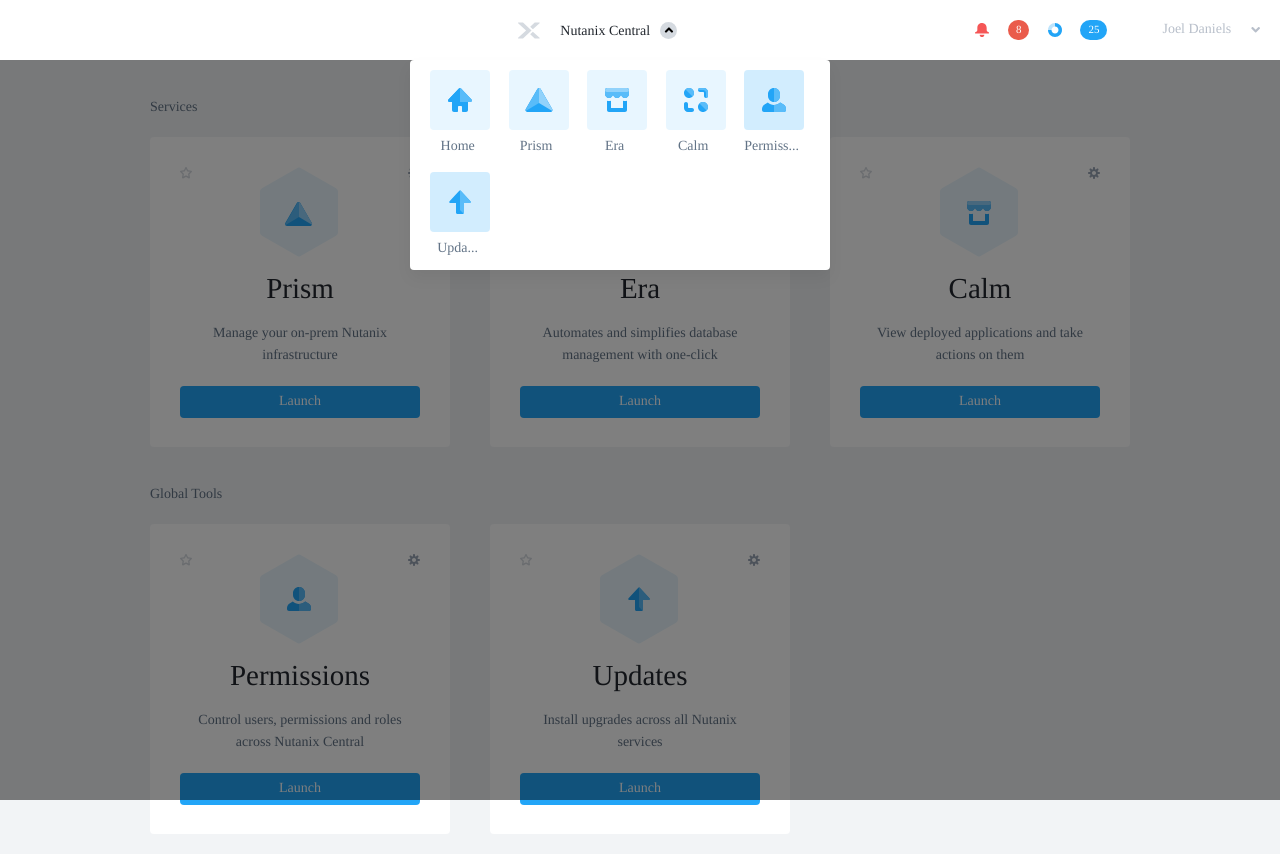
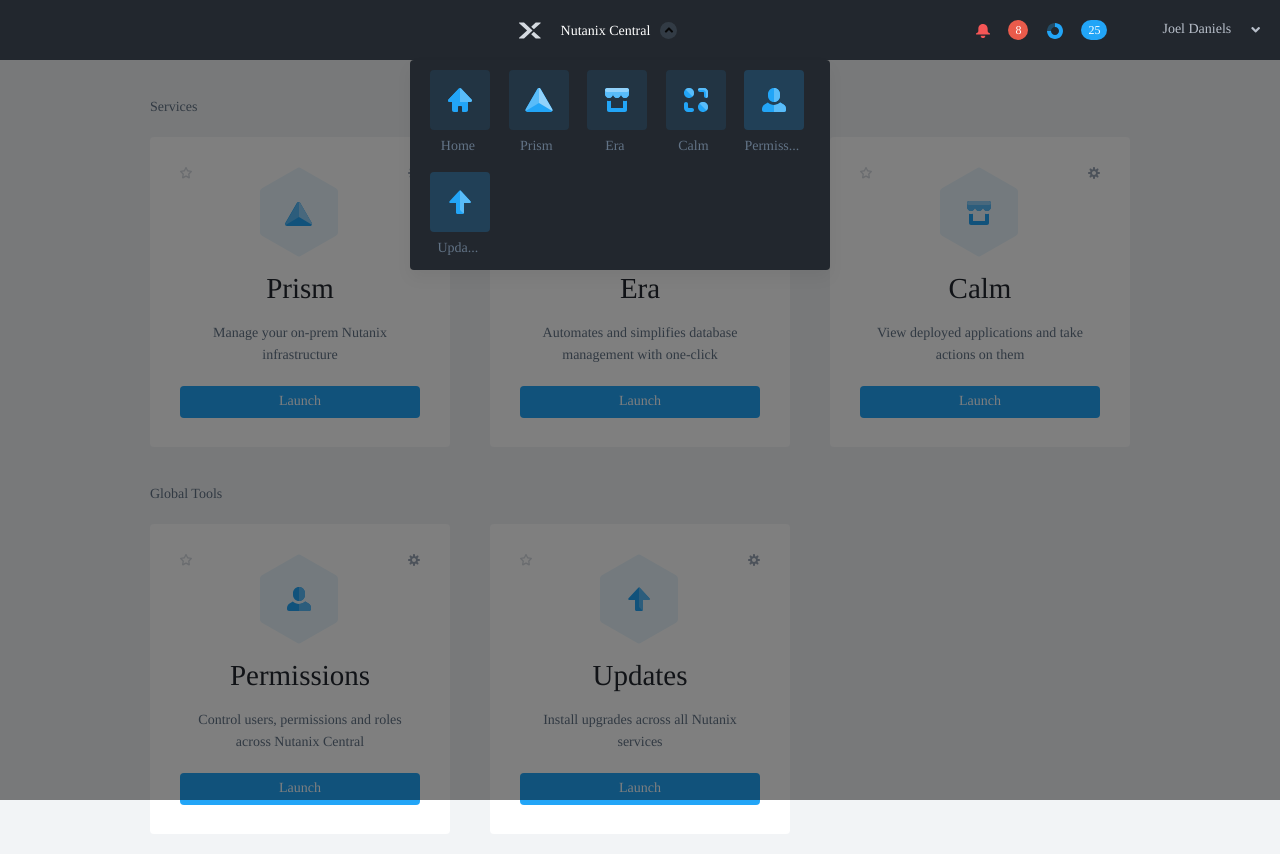
Before and after one commit to AlisonCheng101/Nutanix, a plain HTML site: page index.html in a window 1280 px wide. Both pictures are taken after a click on the button 668 px from the left and 30 px from the top of the page. Drawn offline with nearby package versions, Linux system fonts and the light colour scheme; a web font is replaced by a local one.

Commit message:
New commit

```diff
--- a/css/style.css
+++ b/css/style.css
@@ -27,7 +27,7 @@ body {
 }
 
 header {
-  background-color: #FFFFFF;
+  background-color: #22272E;
   height: 60px;
   width: 100%;
   box-sizing: border-box;
@@ -69,7 +69,7 @@ header .dropdown {
 h1 {
   font-family:NutanixSoft-Medium;
   font-size:14px;
-  color:#22272e;
+  color:#fff;
     left: 250px;
     height: 10px;
     font-weight: 400;
@@ -109,8 +109,8 @@ h1 {
 
 .status .icon .ico_num {
   font-family:NutanixSoft-Semibold;
-  padding: 3px 8px;
-  font-size: 11px;
+  padding: 3px 7px;
+  font-size: 12px;
   line-height: 14px;
   height: 14px;
   display: inline-block;
@@ -444,7 +444,7 @@ h5{
   width: 17px;
   line-height: 17px;
   padding: 0px;
-  background-color: #F2F4F6;
+  background-color: #37414B;
   border: none;
   text-align: center;
   text-decoration: none;
@@ -453,7 +453,7 @@ h5{
 }
 
 .dropbtn:hover {
-    background-color: #D5DAE0;
+    opacity: 0.8;
     outline: 0;
   border: none;
   -moz-outline-style: none;
@@ -465,17 +465,10 @@ h5{
   -moz-outline-style: none;
 }
 
-/*
-.dropbtn:focus {
-    background-color: #D5DAE0;
-    outline: 0;
-  border: none;
-  -moz-outline-style: none;
-   transform: rotate(180deg);
-}*/
+
 
 .dropbtn.focus {
-      background-color: #D5DAE0;
+      opacity: 0.8;
     outline: 0;
   border: none;
   -moz-outline-style: none;
@@ -492,7 +485,7 @@ h5{
     position:  absolute;
     left:-250px;
     top:38px;
-    background-color: #FFFFFF;
+    background-color: #22272E;
     height:210px;
     min-width: 420px;
     overflow: auto;
@@ -525,7 +518,7 @@ div.items {
     font-weight: 400
 }
 div.items:hover{
-  color:#22272E;
+  color:#fff;
    opacity: 0.8;
 }
 
--- a/index.html
+++ b/index.html
@@ -80,7 +80,7 @@
     <div class="icon task">
       <img src="Icon - Alert.svg">
       <span class="ico_num ico_num_red">8</span>
-      <img src="images/Tasks.svg">
+      <img src="images/Tasksblk.svg">
       <span class="ico_num">25</span>
     </div>
     <h6> Joel Daniels</h6>
@@ -138,7 +138,7 @@
           <h4>View deployed applications and take actions on them</h4>
         </div>
         <div class="launch"></div>
-        <a href="https://alisoncheng101.github.io/NC-Prototype/index2.html" class="btn">Launch</a>
+        <a href="https://alisoncheng101.github.io/NC-Prototype2/index2.html" class="btn">Launch</a>
         <div id="loadingbar-frame"></div>
         </div>
 
@@ -178,7 +178,7 @@
           <h4>Install upgrades across all Nutanix services</h4>
         </div>
         <div class="launch"></div>
-        <a href="https://alisoncheng101.github.io/NC-Prototype/index2.html" class="btn" >Launch</a>
+        <a href="https://alisoncheng101.github.io/NC-Prototype2/index2.html" class="btn" >Launch</a>
 
         </div>
 
```
Also changed, not shown: 2 other files.
